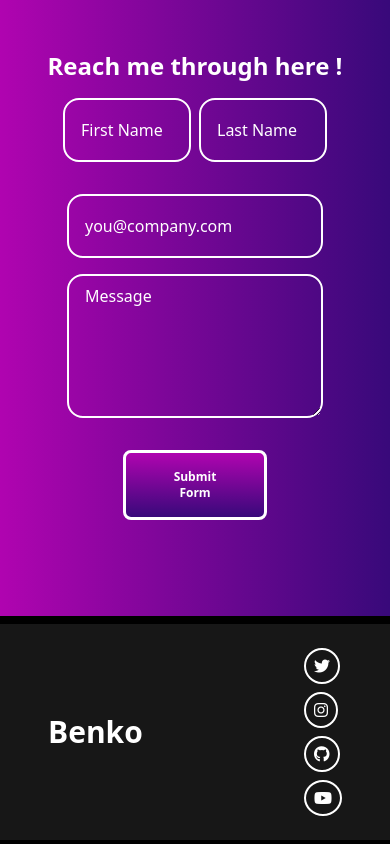
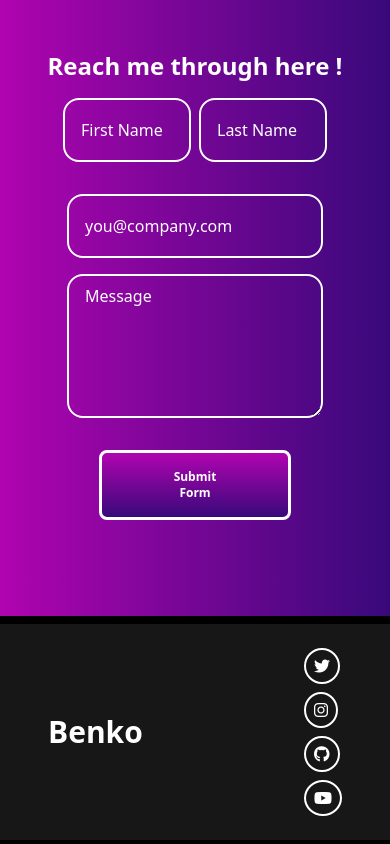
Before and after one commit to MatijaBenko/React_Personal_Website, a React (Create React App) app: page / in a window 390 px wide. Shown: the part 3233-4077 px from the top of the page. Built offline with nearby package versions, Linux system fonts and the light colour scheme.

Commit message:
Minor fix on the size of submit button for contact

```diff
--- a/src/components/contact.tsx
+++ b/src/components/contact.tsx
@@ -134,8 +134,8 @@ const Contact: React.FC = () => {
                 required
               ></textarea>
               <button className="bg-[linear-gradient(180deg,#b004b0,#38097a)] text-white border-white border-[3px] py-[16px] rounded-lg px-8 my-8 w-42 font-bold
-              xs:w-36 xs:text-xs xs:flex xs:self-center
-              2xs:w-36 2xs:text-xs 2xs:flex 2xs:self-center" type="submit">
+              xs:w-48 xs:text-xs xs:flex xs:self-center xs:px-14
+              2xs:w-48 2xs:text-xs 2xs:flex 2xs:self-center 2xs:px-14" type="submit">
                 Submit Form
               </button>
             </form>
```
